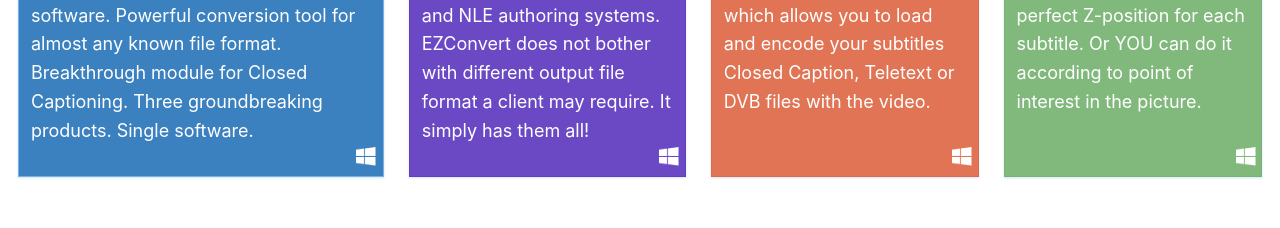
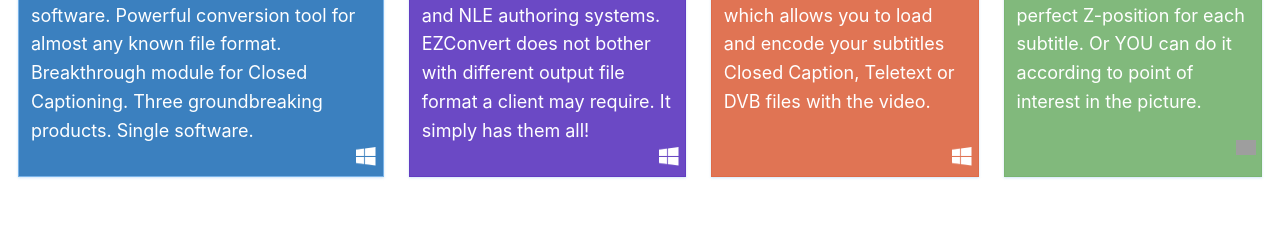
Before and after one commit to real-jinx-studios/nextrjs, a Next.js app: page / in a window 1280 px wide. Shown: the part 1040-1268 px from the top of the page. Built offline with nearby package versions, Linux system fonts and the light colour scheme; grey boxes are pictures that could not be loaded.

Commit message:
changed Image for img

```diff
--- a/components/homeMain.js
+++ b/components/homeMain.js
@@ -1,7 +1,9 @@
 import utilStyles from "../styles/utils.module.css";
 import styles from "./homeMain.module.css";
 import Image from 'next/image'
-
+const myLoader = ({ src, width, quality }) => {
+    return `https://master.d2174uzsw3epqk.amplifyapp.com/${src}?w=${width}&q=${quality || 75}`
+}
 
 export default function HomeMain(){
     return(
@@ -75,7 +77,7 @@ export default function HomeMain(){
 
                         </div>
                         <div className={styles.product_card_software}>
-                            <img src='/images/windows.png' width={20} height={20} alt='supported software'/>
+                            <Image loader={myLoader} src='/images/windows.png' width={20} height={20} alt='supported software'/>
 
                         </div>
                         <h2>3DTitles</h2>
```
